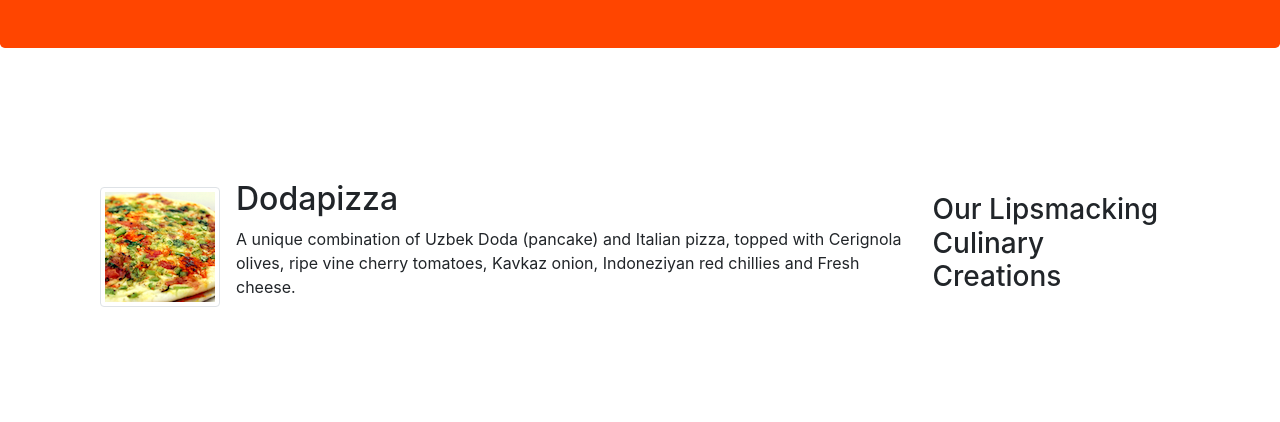
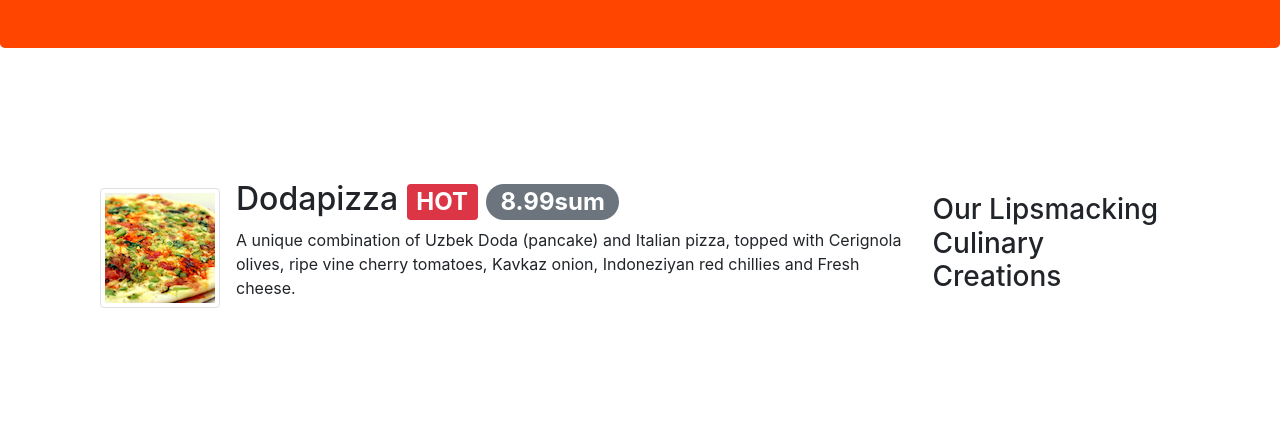
Before and after one commit to mamur030188/Minutka, a website: page index.html in a window 1280 px wide. Shown: the part 378-800 px from the top of the page. Drawn offline with nearby package versions, Linux system fonts and the light colour scheme.

Commit message:
Alerting Users

```diff
--- a/index.html
+++ b/index.html
@@ -57,7 +57,7 @@
                     <img class="d-flex mr-3 img-thumbnail align-self-center"
                             src="img/Dodapizza.png" alt="Dodapizza">
                     <div class="media-body">
-                        <h2 class="mt-0">Dodapizza</h2>
+                        <h2 class="mt-0">Dodapizza <span class="badge badge-danger">HOT</span> <span class="badge badge-pill badge-secondary">8.99sum</span></h2>
                         <p class="d-none d-sm-block">A unique combination of Uzbek Doda (pancake) and Italian pizza, topped with Cerignola olives, ripe vine cherry tomatoes, Kavkaz onion, Indoneziyan red chillies and Fresh cheese.</p>
                     </div>
                 </div>
```
